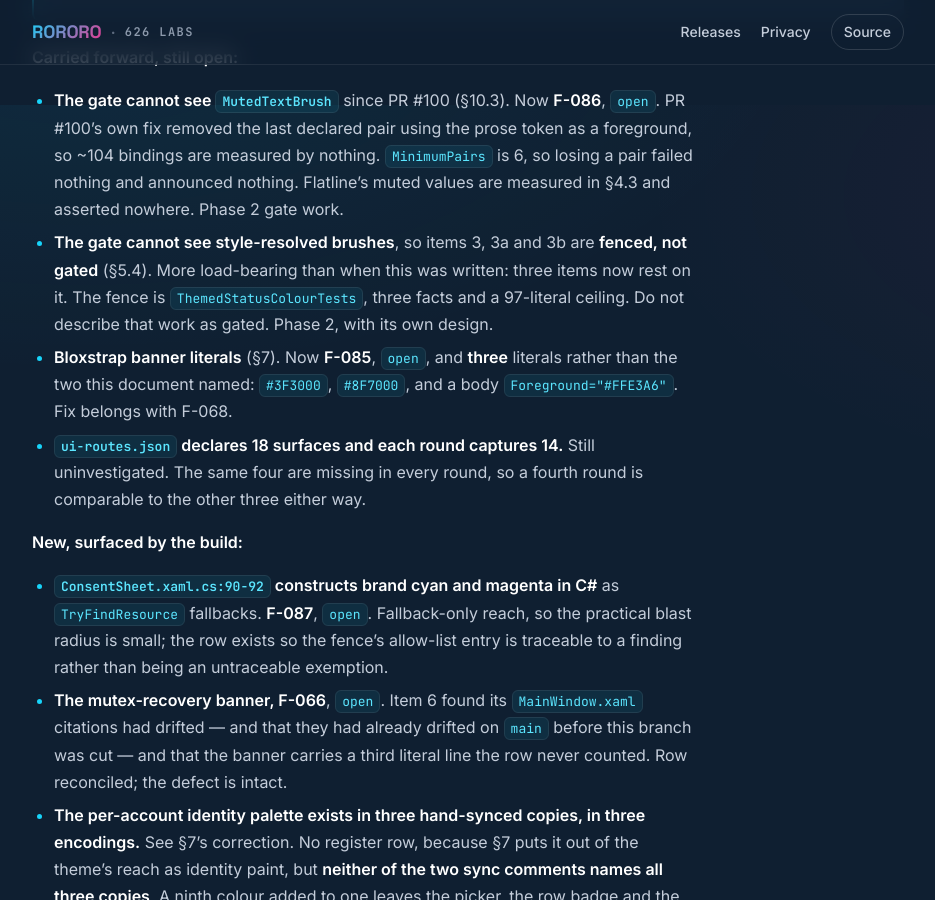
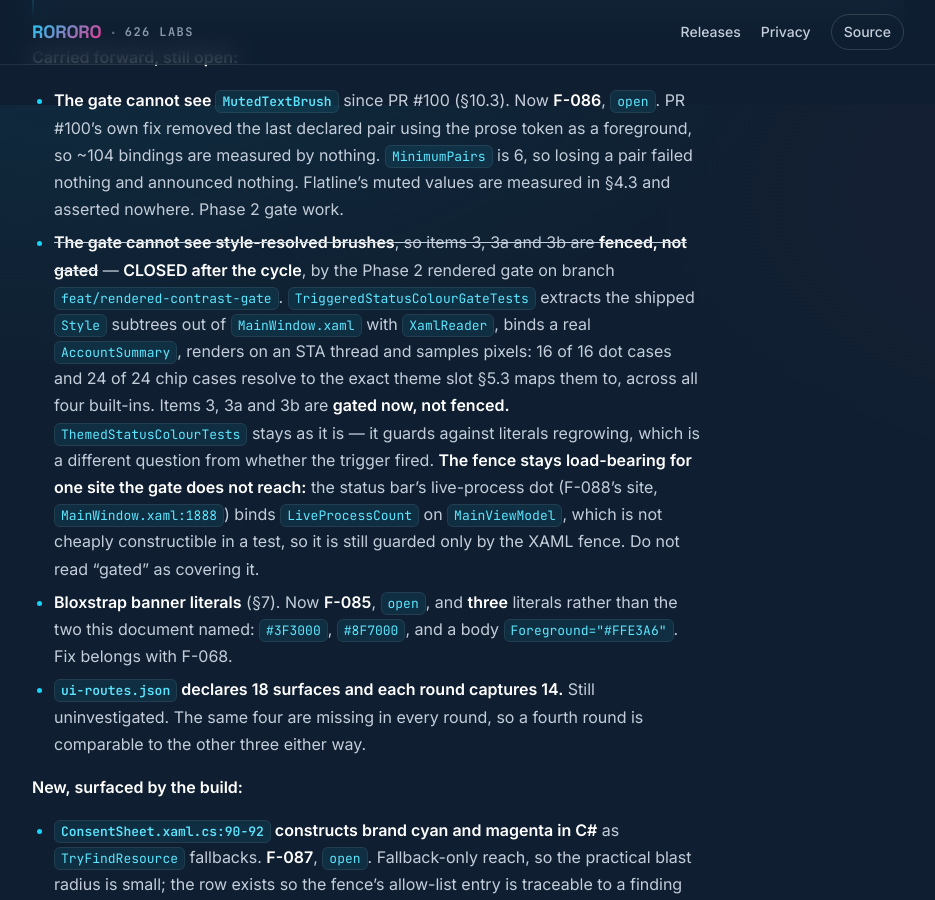
Before and after one commit to estevanhernandez-stack-ed/ROROROblox, a Jekyll site: the page built from docs/spec.md, in a window 1280 px wide and 900 px high, scrolled down 30495 px. Shown: the whole window, without its empty margins (172-1107 px from the left). Built offline with Jekyll 4.4.1, drawn with Linux system fonts in a browser that asks for light colours; our own code applies the rules of GitHub Pages for plain Markdown files.

Commit message:
docs(spec): items 3, 3a and 3b are gated now, not fenced
Closes the second of section 16's carried-forward open issues. The Phase 2
rendered gate reaches the trigger-set path that ContrastPairGateTests
structurally cannot see: TriggeredStatusColourGateTests pulls the shipped
Style subtrees out of MainWindow.xaml with XamlReader rather than
reconstructing them, binds a real AccountSummary, and samples pixels. 16
of 16 dot cases and 24 of 24 chip cases resolve to the exact slot 5.3 maps
them to, across all four built-ins.

That the markup is the shipped markup is proven rather than asserted:
editing MainWindow.xaml alone, with the test file untouched, turns four
facts red.

ThemedStatusColourTests is not replaced. It guards against literals
regrowing, which is a different question from whether a trigger fired, and
it remains the only guard on the status bar's live-process dot -- that one
binds LiveProcessCount on MainViewModel, which is not cheaply constructible
in a test, so "gated" is scoped explicitly rather than left to be assumed.

Co-Authored-By: Claude Opus 5 (1M context) <noreply@anthropic.com>

```diff
--- a/docs/spec.md
+++ b/docs/spec.md
@@ -1035,10 +1035,18 @@ dictionary. Theme change repaints it; no converter, no cached instance, no liter
   own fix removed the last declared pair using the prose token as a foreground, so ~104 bindings are
   measured by nothing. `MinimumPairs` is 6, so losing a pair failed nothing and announced nothing.
   Flatline's muted values are measured in §4.3 and asserted nowhere. Phase 2 gate work.
-- **The gate cannot see style-resolved brushes**, so items 3, 3a and 3b are **fenced, not gated**
-  (§5.4). More load-bearing than when this was written: three items now rest on it. The fence is
-  `ThemedStatusColourTests`, three facts and a 97-literal ceiling. Do not describe that work as
-  gated. Phase 2, with its own design.
+- ~~**The gate cannot see style-resolved brushes**, so items 3, 3a and 3b are **fenced, not
+  gated**~~ — **CLOSED after the cycle**, by the Phase 2 rendered gate on branch
+  `feat/rendered-contrast-gate`. `TriggeredStatusColourGateTests` extracts the shipped `Style`
+  subtrees out of `MainWindow.xaml` with `XamlReader`, binds a real `AccountSummary`, renders on an
+  STA thread and samples pixels: 16 of 16 dot cases and 24 of 24 chip cases resolve to the exact
+  theme slot §5.3 maps them to, across all four built-ins. Items 3, 3a and 3b are **gated now, not
+  fenced.** `ThemedStatusColourTests` stays as it is — it guards against literals regrowing, which
+  is a different question from whether the trigger fired.
+  **The fence stays load-bearing for one site the gate does not reach:** the status bar's
+  live-process dot (F-088's site, `MainWindow.xaml:1888`) binds `LiveProcessCount` on
+  `MainViewModel`, which is not cheaply constructible in a test, so it is still guarded only by the
+  XAML fence. Do not read "gated" as covering it.
 - **Bloxstrap banner literals** (§7). Now **F-085**, `open`, and **three** literals rather than the
   two this document named: `#3F3000`, `#8F7000`, and a body `Foreground="#FFE3A6"`. Fix belongs with
   F-068.
```
